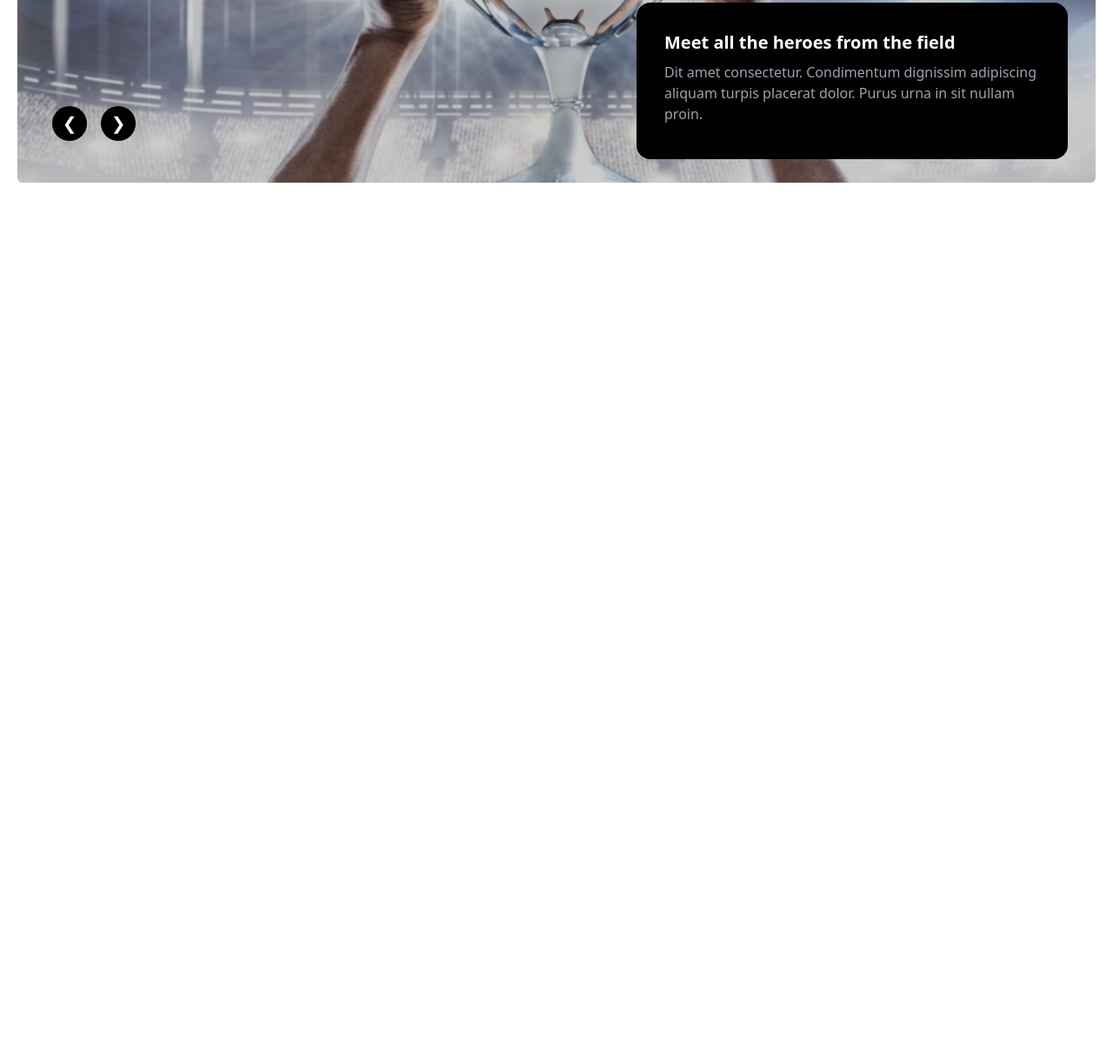
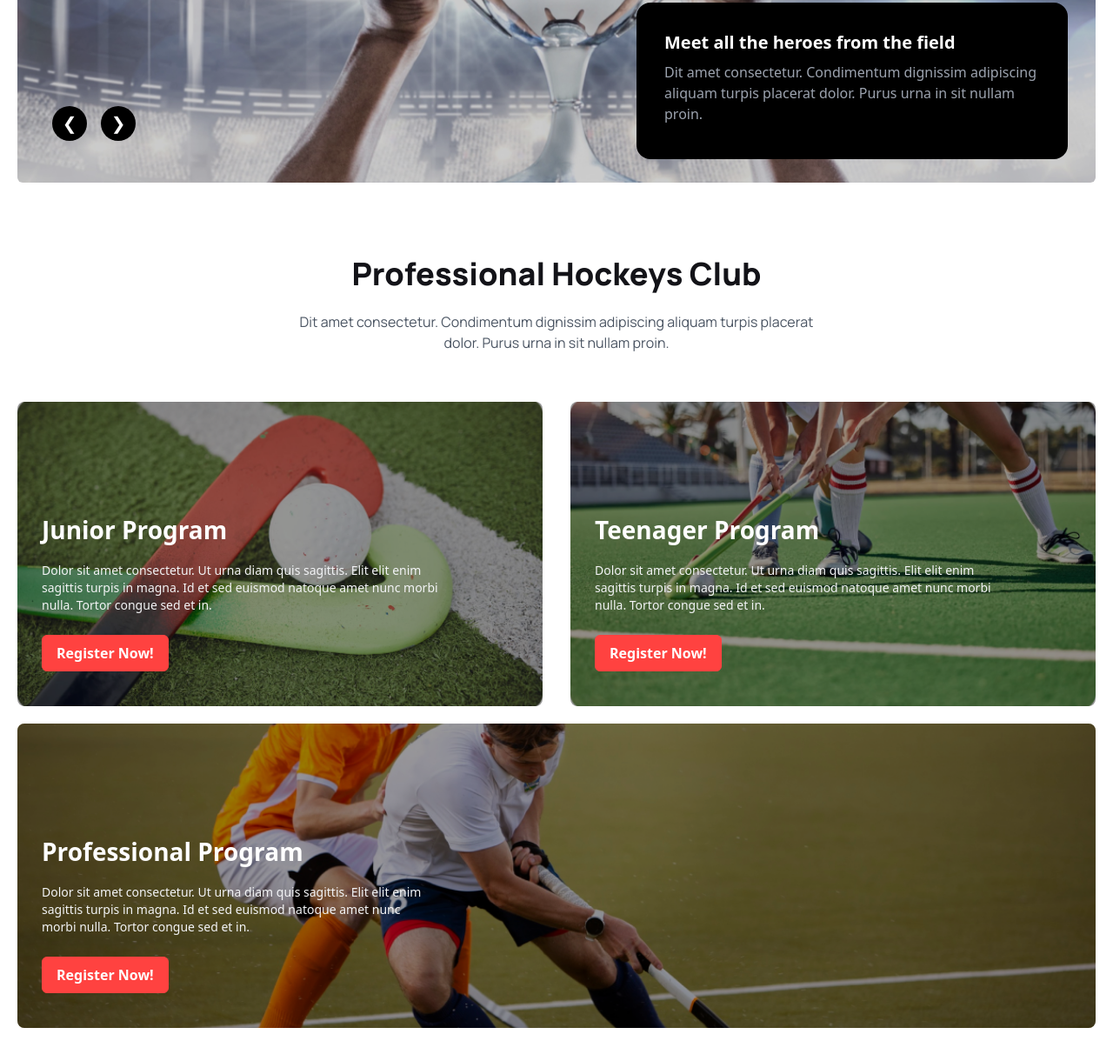
Before and after one commit to morshidulrahman/assignment-3, a plain HTML site: page index.html in a window 1280 px wide. Shown: the part 436-1656 px from the top of the page at 87% size. Before the commit the page ends 800 px from the top, so only its background shows below. Drawn offline with nearby package versions, Linux system fonts and the light colour scheme.

Commit message:
hockey section done

```diff
--- a/index.html
+++ b/index.html
@@ -98,7 +98,7 @@
             <div id="slide1" class="carousel-item relative w-full">
               <img
                 src="./Images/1.png"
-                class="w-full h-[550px] object-cover "
+                class="w-full h-[550px] object-cover rounded-md"
               />
               <div class="absolute w-full h-full bg-black opacity-20"></div>
               <div class="absolute   transform lg:right-8  -bottom-[35%] gap-4 w-full lg:w-[40%] p-8 bg-black rounded-[16px] lg:bottom-[5%]">
@@ -115,7 +115,7 @@
             <div id="slide2" class="carousel-item relative w-full">
               <img
                 src="./Images/3.png"
-                class=" w-full h-[550px] object-cover "
+                class=" w-full h-[550px] object-cover rounded-md"
               />
               <div class="absolute w-full h-full bg-black opacity-20"></div>
               <div class="absolute   transform lg:right-8  -bottom-[35%] gap-4 w-full lg:w-[40%] p-8 bg-black rounded-[16px] lg:bottom-[5%]">
@@ -132,5 +132,47 @@
 
           </div>
     </div>
+    <!-- hero section end -->
+    <!-- pogress section start -->
+    <section class="container mx-auto px-5 py-10">
+        <div class="font-manrope">
+            <h1 class="text-[26px] lg:text-[36px] font-extrabold mb-4 text-center text-[#131318]">Professional Hockeys Club</h1>
+            <p class=" w-[80%] lg:w-[50%] text-center text-gray-600 mx-auto">Dit amet consectetur. Condimentum dignissim adipiscing aliquam turpis placerat dolor. Purus urna in sit nullam proin. </p>
+        </div>
+        <div class="pt-14 flex justify-between items-center">
+            <div class="grid grid-cols-1 lg:grid-cols-2 gap-8 w-full">
+                <div class="h-[350px] w-full relative rounded-lg">
+                     <img class="w-full h-full object-cover rounded-lg" src="./Images/2.png" alt="hockey">
+                     <div class="absolute top-0 left-0 w-full h-full bg-black opacity-40 rounded-lg"></div>
+                  <div class="absolute bottom-10 left-7 text-white font-monrape">
+                     <h3 class="text-[28px] font-bold capitalize">Junior Program</h3>
+                     <p class="text-gray-100 text-sm py-4 w-[80%] mb-2">Dolor sit amet consectetur. Ut urna diam quis sagittis. Elit elit
+                        enim sagittis turpis in magna. Id et sed euismod natoque amet nunc morbi nulla. Tortor congue sed et in.</p>
+                        <button class="bg-[#FF4240] px-4 py-2 capitalize font-semibold rounded-md border border-[#FF4240]">register now!</button>
+                  </div>
+                </div>
+                <div class="h-[350px]  w-full relative rounded-lg">
+                    <img class="w-full h-full object-cover rounded-lg" src="./Images/3.png" alt="hockey">
+                    <div class="absolute top-0 left-0 w-full h-full bg-black opacity-40 rounded-lg"></div>
+                 <div class="absolute bottom-10 left-7 text-white font-monrape">
+                    <h3 class="text-[28px] font-bold capitalize">Teenager Program</h3>
+                    <p class="text-gray-100 text-sm py-4 w-[80%] mb-2">Dolor sit amet consectetur. Ut urna diam quis sagittis. Elit elit
+                       enim sagittis turpis in magna. Id et sed euismod natoque amet nunc morbi nulla. Tortor congue sed et in.</p>
+                       <button class="bg-[#FF4240] px-4 py-2 capitalize font-semibold rounded-md border border-[#FF4240]">register now!</button>
+                 </div>
+               </div>
+            </div>
+        </div>
+        <div class="h-[350px] w-full relative rounded-lg my-5">
+            <img class="w-full h-full object-cover rounded-lg" src="./Images/4.png" alt="hockey">
+            <div class="absolute top-0 left-0 w-full h-full bg-black opacity-40 rounded-lg"></div>
+         <div class="absolute bottom-10 left-7 text-white font-monrape">
+            <h3 class="text-[28px] font-bold capitalize">Professional Program</h3>
+            <p class="text-gray-100 text-sm py-4 w-[80%] lg:w-[40%] mb-2">Dolor sit amet consectetur. Ut urna diam quis sagittis. Elit elit
+               enim sagittis turpis in magna. Id et sed euismod natoque amet nunc morbi nulla. Tortor congue sed et in.</p>
+               <button class="bg-[#FF4240] px-4 py-2 capitalize font-semibold rounded-md border border-[#FF4240]">register now!</button>
+         </div>
+       </div>
+    </section>
   </body>
 </html>
```
Also changed, not shown: Images/blue.svg (added), Images/green.svg (added), Images/red.svg (added), Images/yellow.svg (added).
